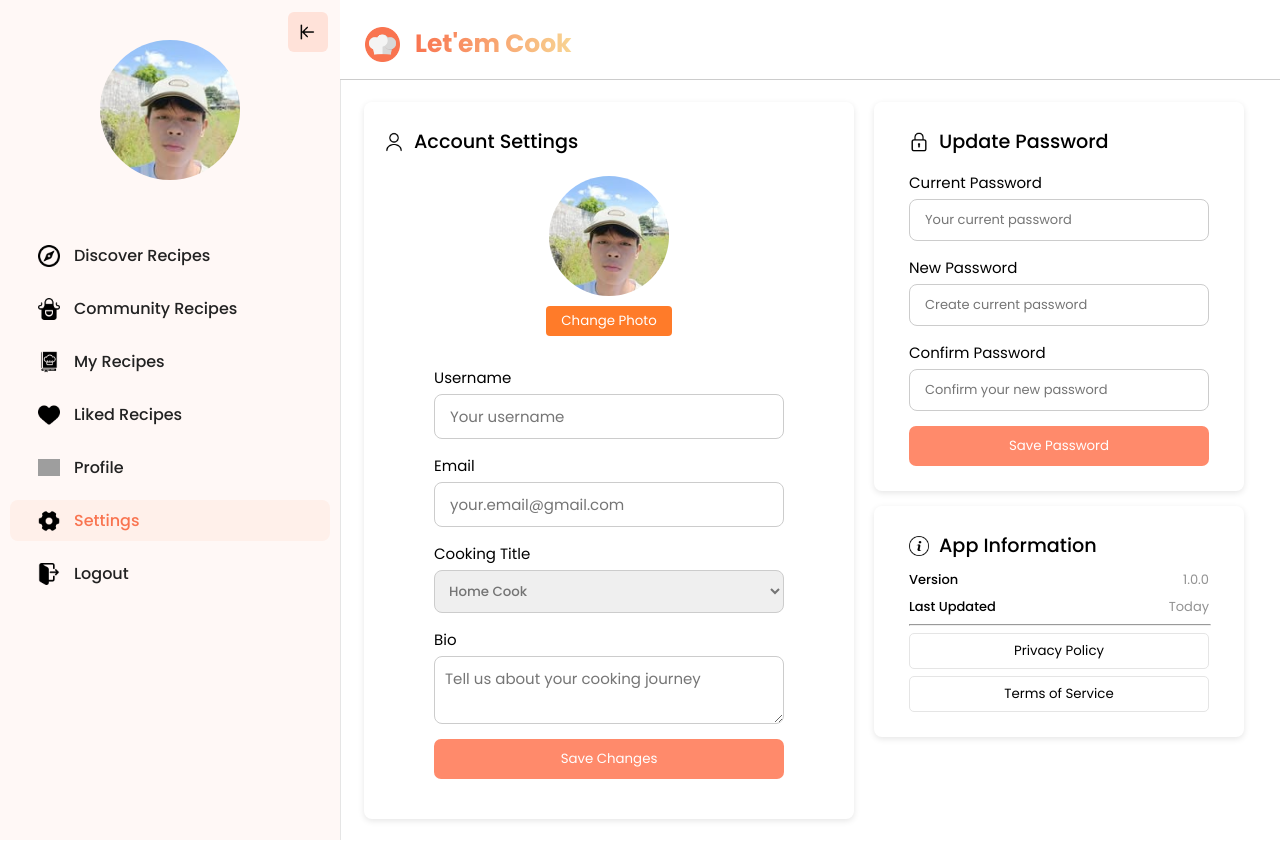
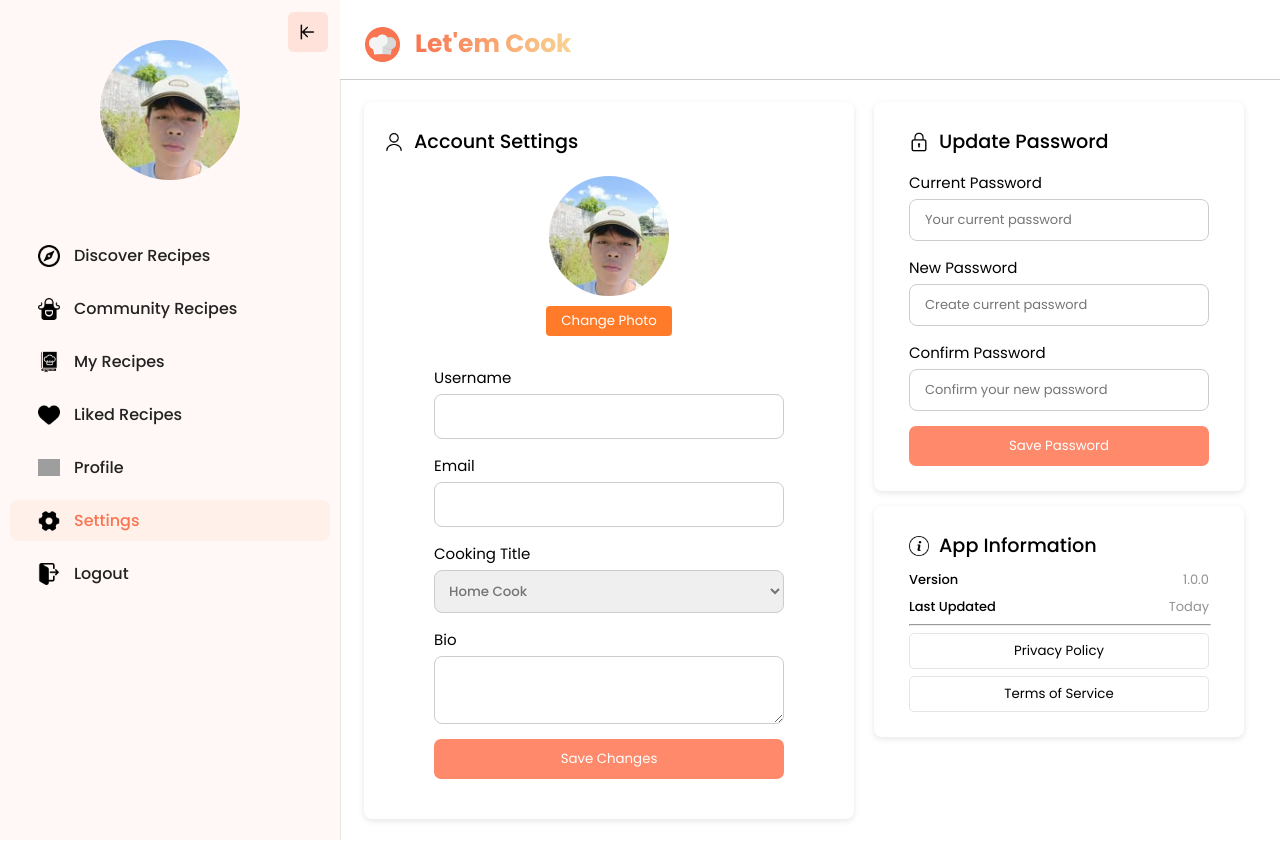
Before and after one commit to Syddevv/LetemCook, a React (Vite) app in the folder client/: page /settings in a window 1280 px wide. Built offline with nearby package versions, Linux system fonts and the light colour scheme; no server answers; grey boxes are pictures that could not be loaded.

Commit message:
displayed user info in placeholders

```diff
--- a/client/src/pages/Settings.jsx
+++ b/client/src/pages/Settings.jsx
@@ -6,10 +6,12 @@ import LockIcon from "../assets/Update Password.png";
 import ProfilePic from "../assets/syd-ig-profile.jpg";
 import AppInfo from "../assets/App Information.png";
 import "../styles/Settings.css";
+import { useAuth } from "../context/authContext";
 
 const Settings = ({ collapsed, setCollapsed }) => {
   const [cookingTitle, setCookingTitle] = useState("Home Cook");
   const fileInputRef = useRef(null);
+  const { user } = useAuth();
 
   const handleAccountChanges = (e) => {
     e.preventDefault();
@@ -95,7 +97,7 @@ const Settings = ({ collapsed, setCollapsed }) => {
                       type="text"
                       id="username"
                       name="username"
-                      placeholder="Your username"
+                      placeholder={user ? `@${user.username}` : ""}
                       required
                     />
                   </div>
@@ -106,7 +108,7 @@ const Settings = ({ collapsed, setCollapsed }) => {
                       type="email"
                       id="email"
                       name="email"
-                      placeholder="your.email@gmail.com"
+                      placeholder={user ? `${user.email}` : ""}
                       required
                     />
                   </div>
@@ -141,7 +143,7 @@ const Settings = ({ collapsed, setCollapsed }) => {
                     <textarea
                       id="bio"
                       className="bio"
-                      placeholder="Tell us about your cooking journey"
+                      placeholder={user ? `${user.userBio}` : ""}
                     ></textarea>
                   </div>
 
```
